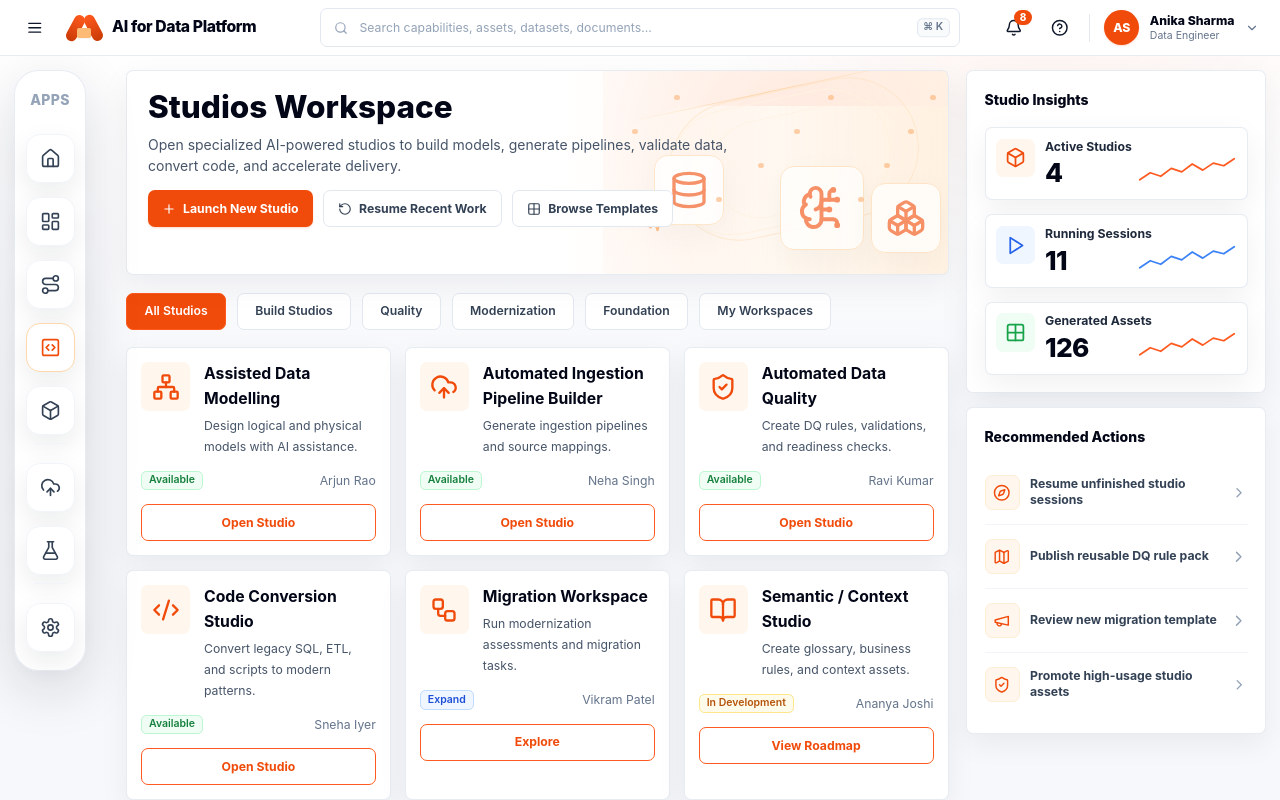
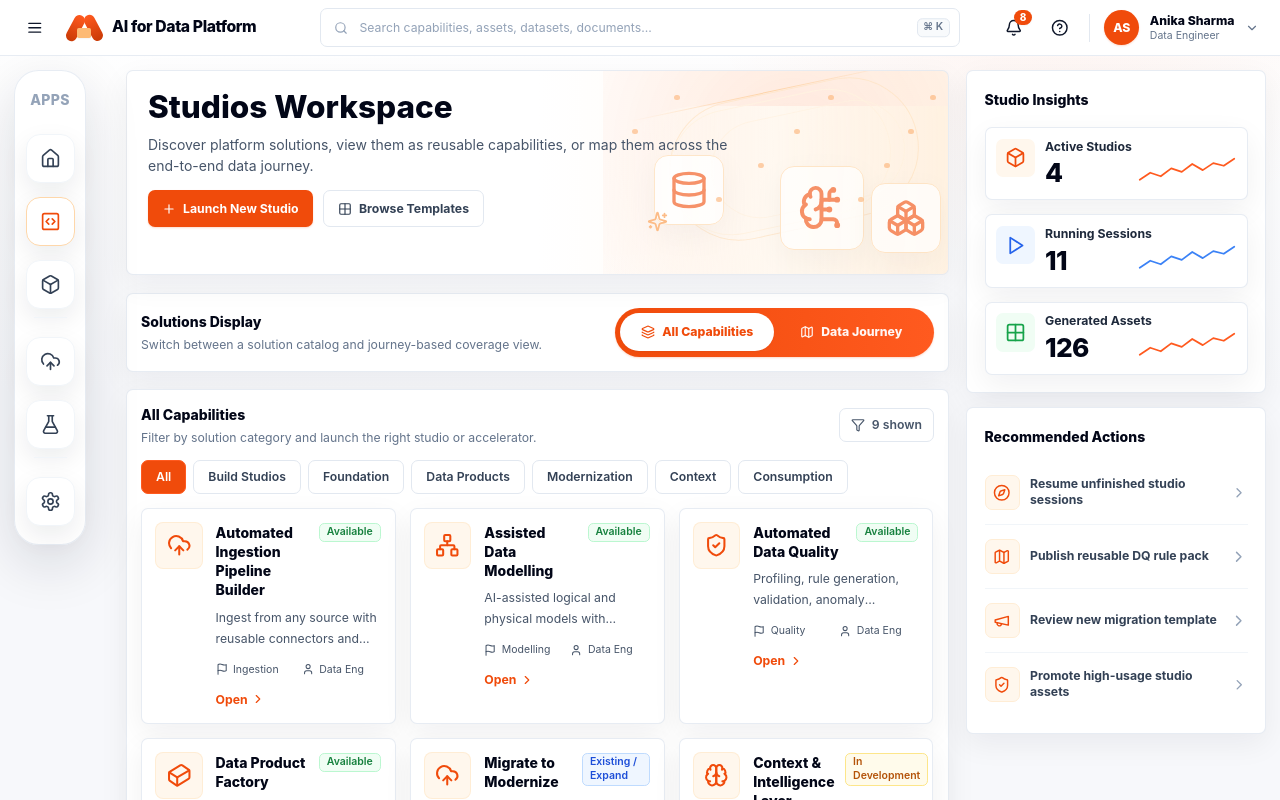
Before and after one commit to venkatesh27das/ai_for_data_platform, a React (Vite) app: page /studios in a window 1280 px wide. Shown: the top 800 px of the page. Built offline with nearby package versions, Linux system fonts and the light colour scheme.

Commit message:
Refactor Sidebar and routing for improved navigation; update Home and Studios pages for better capability and journey views

```diff
--- a/src/components/Sidebar.tsx
+++ b/src/components/Sidebar.tsx
@@ -1,11 +1,9 @@
-import { Box, CloudUpload, FlaskConical, Home, LayoutDashboard, Route, Settings, SquareCode } from "lucide-react";
+import { Box, CloudUpload, FlaskConical, Home, Settings, SquareCode } from "lucide-react";
 import { NavLink } from "react-router-dom";
 import { cn } from "../lib/utils";
 
 const navItems = [
   { label: "Home", to: "/home", icon: Home },
-  { label: "Capability Hub", to: "/capability-hub", icon: LayoutDashboard },
-  { label: "Data Journey", to: "/data-journey", icon: Route },
   { label: "Studios", to: "/studios", icon: SquareCode },
   { label: "Data Products", to: "/data-products", icon: Box },
   { label: "Migrate to Modernize", to: "/migrate-modernize", icon: CloudUpload },
--- a/src/main.tsx
+++ b/src/main.tsx
@@ -3,8 +3,6 @@ import ReactDOM from "react-dom/client";
 import { BrowserRouter, Navigate, Route, Routes } from "react-router-dom";
 import { AppLayout } from "./components/AppLayout";
 import { Admin } from "./pages/Admin";
-import { CapabilityHub } from "./pages/CapabilityHub";
-import { DataJourney } from "./pages/DataJourney";
 import { DataProducts } from "./pages/DataProducts";
 import { DemoWorkbench } from "./pages/DemoWorkbench";
 import { Home } from "./pages/Home";
@@ -19,8 +17,8 @@ ReactDOM.createRoot(document.getElementById("root")!).render(
         <Route element={<AppLayout />}>
           <Route index element={<Navigate to="/home" replace />} />
           <Route path="/home" element={<Home />} />
-          <Route path="/capability-hub" element={<CapabilityHub />} />
-          <Route path="/data-journey" element={<DataJourney />} />
+          <Route path="/capability-hub" element={<Navigate to="/studios?mode=capabilities" replace />} />
+          <Route path="/data-journey" element={<Navigate to="/studios?mode=journey" replace />} />
           <Route path="/studios" element={<Studios />} />
           <Route path="/data-products" element={<DataProducts />} />
           <Route path="/migrate-modernize" element={<MigrateModernize />} />
--- a/src/pages/Home.tsx
+++ b/src/pages/Home.tsx
@@ -31,7 +31,7 @@ export function Home() {
         <HeroBanner
           title={<>Welcome to <span className="text-orange-600">AI for Data Platform</span></>}
           subtitle="Discover, launch, and operationalize AI-powered data capabilities across the full journey from ingestion to consumption."
-          actions={<><Link to="/capability-hub" className="btn-primary"><Box className="h-4 w-4" />Explore Capabilities</Link><Link to="/data-journey" className="btn-secondary"><Route className="h-4 w-4" />View Data Journey</Link><Link to="/studios" className="btn-secondary"><Rocket className="h-4 w-4" />Launch a Studio</Link></>}
+          actions={<><Link to="/studios?mode=capabilities" className="btn-primary"><Box className="h-4 w-4" />Explore Capabilities</Link><Link to="/studios?mode=journey" className="btn-secondary"><Route className="h-4 w-4" />View Data Journey</Link><Link to="/studios" className="btn-secondary"><Rocket className="h-4 w-4" />Launch a Studio</Link></>}
         />
         <section className="space-y-3">
           <h2 className="section-title">Platform Snapshot</h2>
@@ -45,7 +45,7 @@ export function Home() {
         <section className="card p-3.5 2xl:p-4">
           <div className="mb-4 flex items-center justify-between">
             <h2 className="section-title">Featured Capabilities</h2>
-            <Link to="/capability-hub" className="text-sm font-bold text-orange-600">View all capabilities</Link>
+            <Link to="/studios?mode=capabilities" className="text-sm font-bold text-orange-600">View all capabilities</Link>
           </div>
           <div className="grid grid-cols-[repeat(auto-fit,minmax(142px,1fr))] gap-3">
             {featured.map((item) => {
--- a/src/pages/Studios.tsx
+++ b/src/pages/Studios.tsx
@@ -1,47 +1,159 @@
-import { Box, Grid2X2, Play, Plus, RotateCcw } from "lucide-react";
+import { Box, Check, ChevronRight, Filter, Grid2X2, Layers3, Map, Play, Plus, Rocket } from "lucide-react";
 import { useState } from "react";
-import { ActionCard } from "../components/ActionCard";
+import { useSearchParams } from "react-router-dom";
+import { CapabilityCard } from "../components/CapabilityCard";
 import { HeroBanner } from "../components/HeroBanner";
 import { InsightPanel } from "../components/InsightPanel";
 import { MetricCard } from "../components/MetricCard";
-import { PageHeader } from "../components/PageHeader";
-import { ProgressBar } from "../components/ProgressBar";
 import { StatusBadge } from "../components/StatusBadge";
-import { studioSessions, studioTemplates, studios } from "../data/studios";
+import { capabilities } from "../data/capabilities";
+import { journeyStages } from "../data/journeyStages";
 import { cn, notify } from "../lib/utils";
 
-const tabs = ["All Studios", "Build Studios", "Quality", "Modernization", "Foundation", "My Workspaces"];
+const modes = [
+  { id: "capabilities", label: "All Capabilities", icon: Layers3 },
+  { id: "journey", label: "Data Journey", icon: Map }
+] as const;
+
+type Mode = (typeof modes)[number]["id"];
+
+const capabilityCategories = ["All", ...Array.from(new Set(capabilities.map((capability) => capability.category)))];
 
 export function Studios() {
-  const [tab, setTab] = useState("All Studios");
-  const visible = tab === "All Studios" || tab === "My Workspaces" ? studios : studios.filter((studio) => studio.category === tab);
+  const [searchParams, setSearchParams] = useSearchParams();
+  const modeParam = searchParams.get("mode") as Mode | null;
+  const [mode, setMode] = useState<Mode>(modeParam === "journey" ? "journey" : "capabilities");
+  const [capabilityCategory, setCapabilityCategory] = useState("All");
+  const [selectedStageId, setSelectedStageId] = useState(journeyStages[0].id);
+
+  const visibleCapabilities = capabilityCategory === "All" ? capabilities : capabilities.filter((capability) => capability.category === capabilityCategory);
+  const selectedStage = journeyStages.find((stage) => stage.id === selectedStageId) ?? journeyStages[0];
+  const selectedStageCapabilities = capabilities.filter((capability) => selectedStage.capabilities.includes(capability.name));
+
+  const setDisplayMode = (nextMode: Mode) => {
+    setMode(nextMode);
+    setSearchParams(nextMode === "capabilities" ? { mode: "capabilities" } : { mode: "journey" });
+  };
+
   return (
     <div className="grid grid-cols-[minmax(0,1fr)_300px] gap-5">
       <div className="space-y-5">
-        <HeroBanner title="Studios Workspace" subtitle="Open specialized AI-powered studios to build models, generate pipelines, validate data, convert code, and accelerate delivery." actions={<><button className="btn-primary"><Plus className="h-4 w-4" />Launch New Studio</button><button className="btn-ghost"><RotateCcw className="h-4 w-4" />Resume Recent Work</button><button className="btn-ghost"><Grid2X2 className="h-4 w-4" />Browse Templates</button></>} />
-        <div className="flex gap-3">{tabs.map((item) => <button key={item} onClick={() => setTab(item)} className={cn("rounded-lg border px-5 py-2.5 text-sm font-semibold", tab === item ? "border-orange-500 bg-orange-600 text-white" : "border-slate-200 bg-white text-slate-700 hover:bg-orange-50")}>{item}</button>)}</div>
-        <div className="grid grid-cols-3 gap-4">
-          {visible.map((studio) => {
-            const Icon = studio.icon;
-            return (
-              <article key={studio.name} className="card p-4">
-                <div className="flex items-start gap-4">
-                  <div className="rounded-lg bg-orange-50 p-3 text-orange-600"><Icon className="h-8 w-8" /></div>
-                  <div className="flex-1"><h3 className="text-lg font-bold text-slate-950">{studio.name}</h3><p className="mt-1 text-sm leading-6 text-slate-600">{studio.description}</p></div>
-                </div>
-                <div className="mt-4 flex items-center justify-between"><StatusBadge status={studio.status} /><span className="text-sm text-slate-500">{studio.owner}</span></div>
-                <button onClick={() => notify(`${studio.name} opened`)} className="btn-secondary mt-4 w-full">{studio.cta}</button>
-              </article>
-            );
-          })}
-        </div>
+        <HeroBanner
+          title="Studios Workspace"
+          subtitle="Discover platform solutions, view them as reusable capabilities, or map them across the end-to-end data journey."
+          actions={<><button className="btn-primary"><Plus className="h-4 w-4" />Launch New Studio</button><button className="btn-ghost"><Grid2X2 className="h-4 w-4" />Browse Templates</button></>}
+        />
+
         <section className="card p-4">
-          <div className="mb-4 flex items-center justify-between"><h2 className="section-title">Recent Studio Sessions</h2><button className="text-sm font-bold text-orange-600">View all sessions</button></div>
-          <div className="grid grid-cols-3 gap-4">
-            {studioSessions.map((session) => <div key={session.name} className="rounded-lg border border-slate-200 p-4"><h3 className="font-bold text-slate-950">{session.name}</h3><p className="text-sm text-slate-500">{session.opened}</p><div className="mt-4 flex items-center gap-3"><ProgressBar value={session.progress} color="bg-green-500" /><span className="text-sm font-semibold">{session.progress}%</span></div><button className="mt-3 text-sm font-bold text-orange-600">Resume</button></div>)}
+          <div className="flex flex-wrap items-center justify-between gap-4">
+            <div>
+              <h2 className="section-title">Solutions Display</h2>
+              <p className="mt-1 text-sm text-slate-500">Switch between a solution catalog and journey-based coverage view.</p>
+            </div>
+            <div className="inline-flex rounded-full bg-gradient-to-r from-orange-600 to-orange-500 p-1.5 shadow-sm shadow-orange-600/20">
+              {modes.map((item) => {
+                const Icon = item.icon;
+                const selected = mode === item.id;
+                return (
+                  <button
+                    key={item.id}
+                    onClick={() => setDisplayMode(item.id)}
+                    className={cn(
+                      "inline-flex min-w-44 items-center justify-center gap-2 rounded-full px-5 py-3 text-sm font-extrabold transition",
+                      selected ? "bg-white text-orange-600 shadow-sm" : "text-white/95 hover:bg-white/10"
+                    )}
+                  >
+                    <Icon className="h-4 w-4" />
+                    {item.label}
+                  </button>
+                );
+              })}
+            </div>
           </div>
         </section>
-        <section className="grid grid-cols-4 gap-4">{studioTemplates.map((template) => <ActionCard key={template} title={template} icon={Box} />)}</section>
+
+        {mode === "capabilities" && (
+          <section className="card p-4">
+            <div className="mb-4 flex items-center justify-between gap-4">
+              <div>
+                <h2 className="section-title">All Capabilities</h2>
+                <p className="mt-1 text-sm text-slate-500">Filter by solution category and launch the right studio or accelerator.</p>
+              </div>
+              <div className="inline-flex items-center gap-2 rounded-lg border border-slate-200 bg-white px-3 py-2 text-sm font-semibold text-slate-600"><Filter className="h-4 w-4" />{visibleCapabilities.length} shown</div>
+            </div>
+            <div className="mb-4 flex flex-wrap gap-2">
+              {capabilityCategories.map((category) => (
+                <button key={category} onClick={() => setCapabilityCategory(category)} className={cn("rounded-lg border px-4 py-2 text-sm font-semibold transition", capabilityCategory === category ? "border-orange-500 bg-orange-600 text-white" : "border-slate-200 bg-white text-slate-700 hover:bg-orange-50 hover:text-orange-600")}>{category}</button>
+              ))}
+            </div>
+            <div className="grid grid-cols-3 gap-4">{visibleCapabilities.map((capability) => <CapabilityCard key={capability.name} capability={capability} />)}</div>
+          </section>
+        )}
+
+        {mode === "journey" && (
+          <section className="space-y-4">
+            <div className="card p-4">
+              <div className="mb-5 flex items-center justify-between">
+                <div>
+                  <h2 className="section-title">Data Journey View</h2>
+                  <p className="mt-1 text-sm text-slate-500">Select a stage to see the platform solutions available for it.</p>
+                </div>
+                <StatusBadge status={selectedStage.maturity} />
+              </div>
+              <div className="grid grid-cols-7 gap-3">
+                {journeyStages.map((stage, index) => {
+                  const Icon = stage.icon;
+                  const selected = stage.id === selectedStageId;
+                  return (
+                    <button key={stage.id} onClick={() => setSelectedStageId(stage.id)} className={cn("relative rounded-lg border bg-white p-3 text-center transition hover:-translate-y-0.5 hover:border-orange-200 hover:shadow-lg", selected ? "border-orange-400 bg-orange-50 ring-1 ring-orange-200" : "border-slate-200")}>
+                      {index < journeyStages.length - 1 && <ChevronRight className="absolute -right-3 top-8 z-10 h-5 w-5 rounded-full bg-white text-orange-400" />}
+                      <div className={cn("mx-auto flex h-11 w-11 items-center justify-center rounded-full border text-orange-600", selected ? "border-orange-300 bg-white" : "border-orange-200 bg-orange-50")}><Icon className="h-5 w-5" /></div>
+                      <h3 className="mt-3 text-xs font-extrabold text-slate-950">{stage.shortName}</h3>
+                      <p className="mt-1 text-[11px] leading-4 text-slate-500">{stage.capabilities.length} solutions</p>
+                      <div className="mt-2 inline-flex items-center gap-1 rounded-full bg-green-50 px-2 py-0.5 text-xs font-bold text-green-700"><Check className="h-3 w-3" />{stage.coverage}</div>
+                    </button>
+                  );
+                })}
+              </div>
+            </div>
+
+            <section className="card p-4">
+              <div className="mb-4 flex items-start justify-between gap-4">
+                <div>
+                  <h2 className="text-xl font-extrabold text-slate-950">{selectedStage.name}</h2>
+                  <p className="mt-1 max-w-3xl text-sm leading-6 text-slate-600">{selectedStage.description}</p>
+                </div>
+                <button onClick={() => notify(`${selectedStage.shortName} studio launched`)} className="btn-primary"><Rocket className="h-4 w-4" />Launch Stage Studio</button>
+              </div>
+              <div className="mb-5 grid grid-cols-4 gap-3">
+                <div className="rounded-lg border border-slate-200 bg-slate-50 p-3"><div className="text-xs font-bold text-slate-500">Solutions</div><div className="mt-1 text-2xl font-extrabold text-slate-950">{selectedStageCapabilities.length}</div></div>
+                <div className="rounded-lg border border-slate-200 bg-slate-50 p-3"><div className="text-xs font-bold text-slate-500">Coverage</div><div className="mt-1 text-2xl font-extrabold text-slate-950">{selectedStage.coverage}</div></div>
+                <div className="rounded-lg border border-slate-200 bg-slate-50 p-3"><div className="text-xs font-bold text-slate-500">Priority</div><div className="mt-1 text-2xl font-extrabold text-slate-950">{selectedStage.priority}</div></div>
+                <div className="rounded-lg border border-slate-200 bg-slate-50 p-3"><div className="text-xs font-bold text-slate-500">Maturity</div><div className="mt-1 text-2xl font-extrabold text-slate-950">{selectedStage.maturity}</div></div>
+              </div>
+              <div className="grid grid-cols-2 gap-4">
+                {selectedStageCapabilities.map((capability) => {
+                  const Icon = capability.icon;
+                  return (
+                    <article key={capability.name} className="rounded-lg border border-slate-200 bg-white p-4">
+                      <div className="flex items-start gap-4">
+                        <div className="rounded-lg bg-orange-50 p-3 text-orange-600 ring-1 ring-orange-100"><Icon className="h-7 w-7" /></div>
+                        <div className="min-w-0 flex-1">
+                          <div className="flex items-start justify-between gap-3"><h3 className="font-extrabold leading-snug text-slate-950">{capability.name}</h3><StatusBadge status={capability.status} /></div>
+                          <p className="mt-2 text-sm leading-6 text-slate-600">{capability.description}</p>
+                          <div className="mt-3 flex items-center justify-between">
+                            <span className="text-xs font-semibold text-slate-500">{capability.category} · {capability.owner}</span>
+                            <button onClick={() => notify(`${capability.name} launched`)} className="inline-flex items-center gap-1 text-sm font-bold text-orange-600 hover:text-orange-700">Launch <ChevronRight className="h-4 w-4" /></button>
+                          </div>
+                        </div>
+                      </div>
+                    </article>
+                  );
+                })}
+              </div>
+            </section>
+          </section>
+        )}
       </div>
       <InsightPanel title="Studio Insights" actions={["Resume unfinished studio sessions", "Publish reusable DQ rule pack", "Review new migration template", "Promote high-usage studio assets"]}>
         <div className="space-y-4"><MetricCard label="Active Studios" value="4" icon={Box} /><MetricCard label="Running Sessions" value="11" icon={Play} tone="blue" /><MetricCard label="Generated Assets" value="126" icon={Grid2X2} tone="green" /></div>
```
